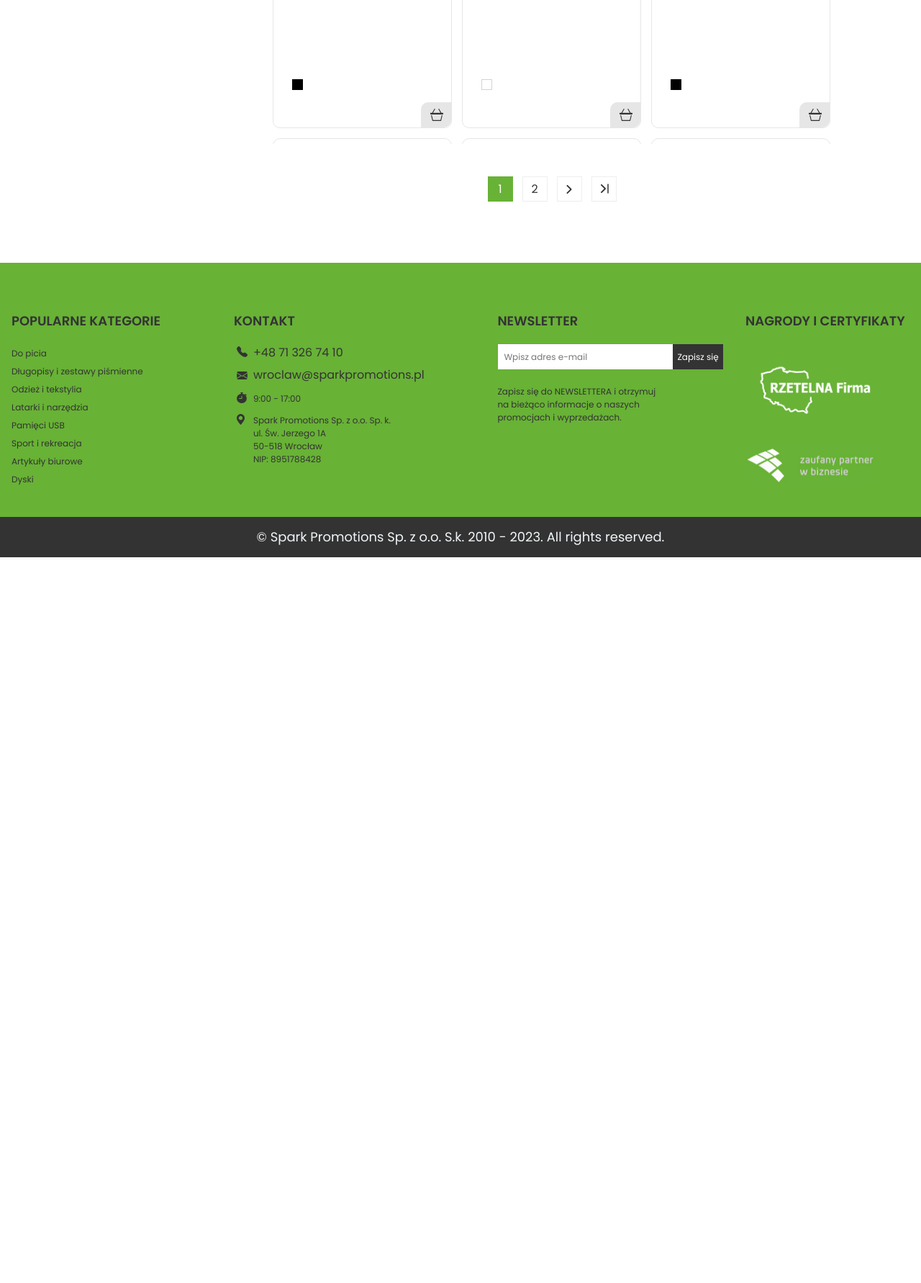
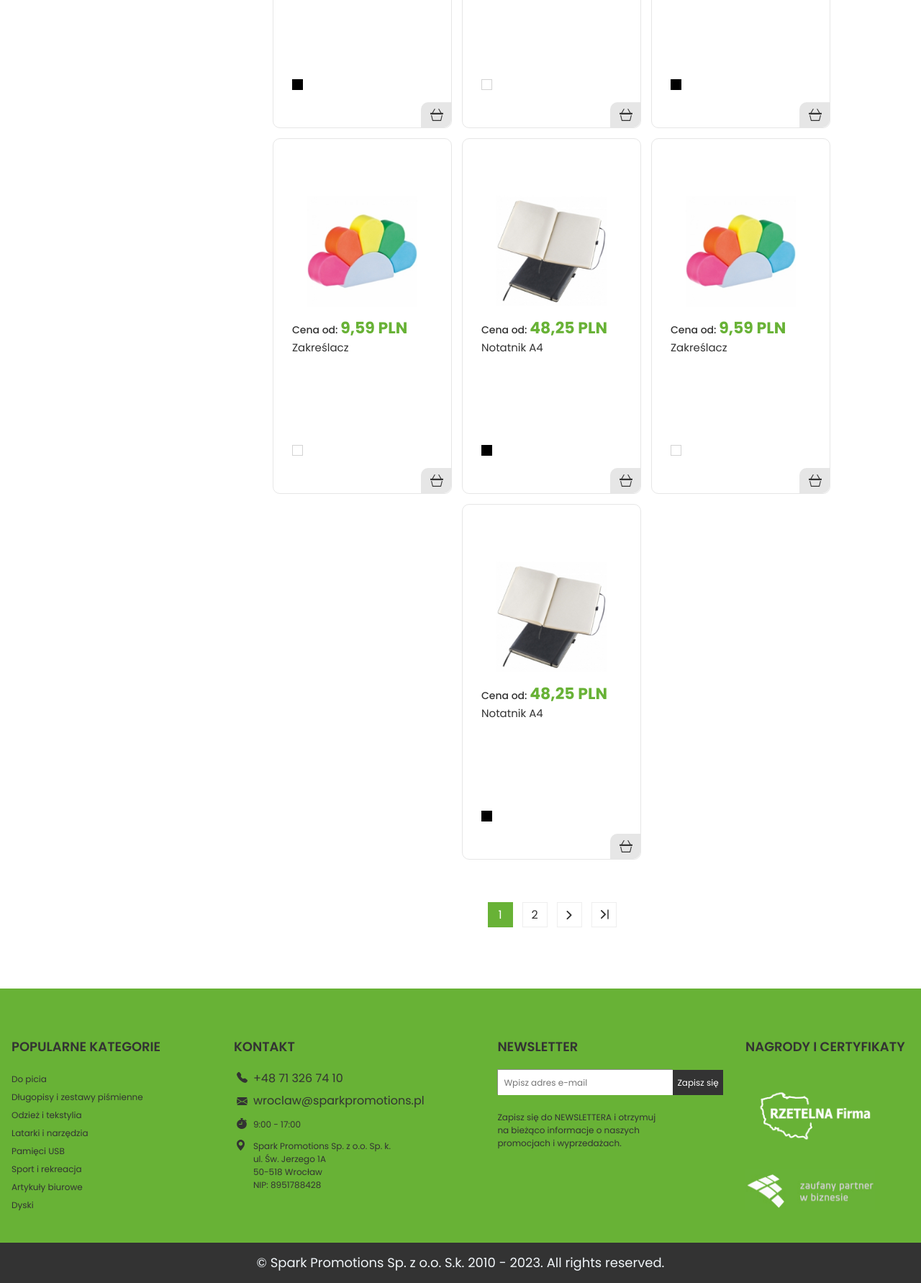
Before and after one commit to goldipl/SPARK_PROMOTIONS, a PHP site: page /category.php in a window 1280 px wide. Shown: the part 2211-3993 px from the top of the page at 72% size. Before the commit the page ends 2985 px from the top, so only its background shows below. Run offline with PHP 8.4, Linux system fonts and the light colour scheme.

Commit message:
delete max height from products blocks wrapper

```diff
--- a/scss/common/_products_blocks.scss
+++ b/scss/common/_products_blocks.scss
@@ -5,7 +5,6 @@
     justify-content: flex-start;
     align-items: center;
     overflow: hidden;
-    max-height: 2040px;
     margin-bottom: 45px;
     &__slot {
         position: relative;
--- a/scss/main.css
+++ b/scss/main.css
@@ -2326,7 +2326,6 @@ header #nav .bottom-nav .right-container ul.no-menu-links .new-nav li::before {
   justify-content: flex-start;
   align-items: center;
   overflow: hidden;
-  max-height: 2040px;
   margin-bottom: 45px;
 }
 .products_blocks_wrapper__slot {
```
Also changed, not shown: 1 other file.
